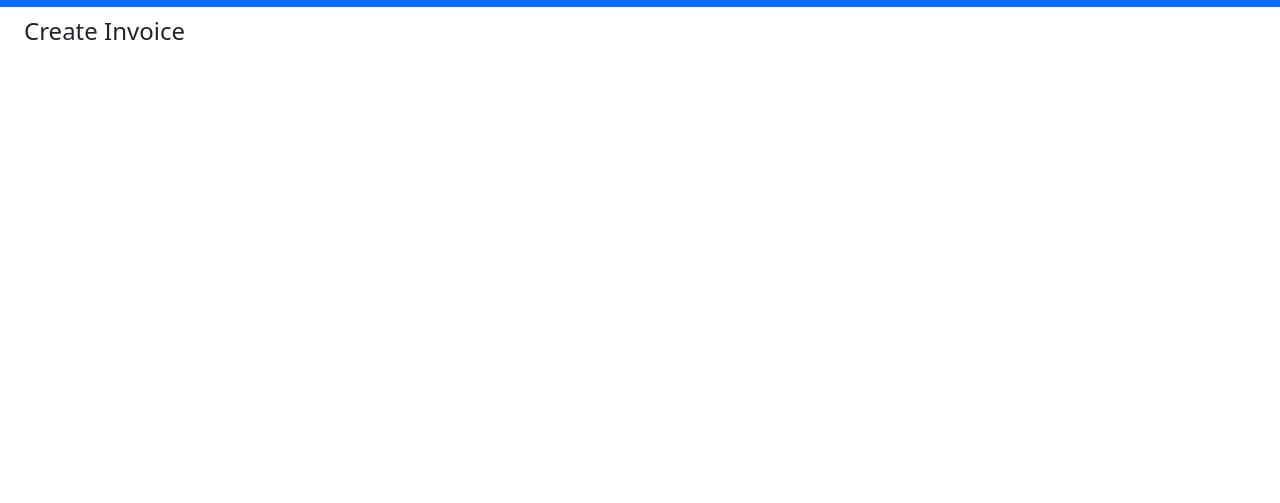
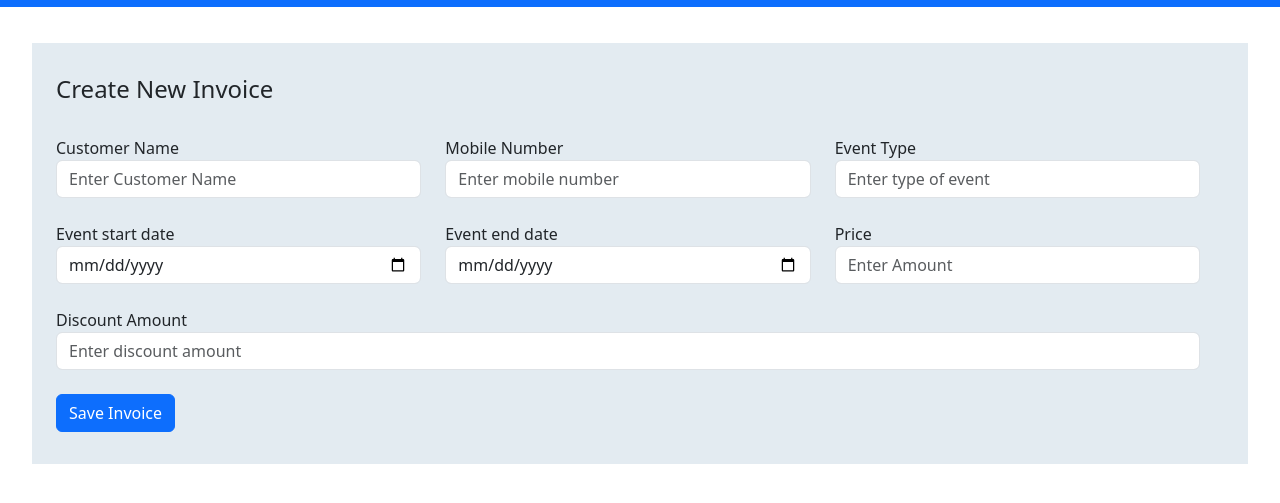
Before and after one commit to paanu213/Billing-App-Frontend, a website: page index.html in a window 1280 px wide. Shown: the part 53-556 px from the top of the page. Drawn offline with nearby package versions, Linux system fonts and the light colour scheme; no server answers.

Commit message:
version 3

```diff
--- a/index.html
+++ b/index.html
@@ -8,7 +8,7 @@
 </head>
 <body>
     <!-- nav bar -->
-     <nav class="navbar navbar-expand-lg bg-primary"  data-bs-theme="dark" style="padding: 10px 24px;">
+     <nav class="navbar fixed-top navbar-expand-lg bg-primary"  data-bs-theme="dark" style="padding: 10px 24px;">
         <div class="container-fluid">
             <a class="navbar-brand" href="#">Navbar</a>
         </div>
@@ -28,8 +28,56 @@
     </nav>
      <!-- nav bar end -->
 
+<!-- invoice creation form -->
+<form style="background-color: rgb(227, 235, 241); margin: 96px 32px; padding: 32px 24px;" onsubmit="createInvoice()">
+    <div class="row">
+        <div>
+            <h4>Create New Invoice</h4>
+    </div>
+    <div style=" margin-top: 24px; " class="row">
+        <div class="form-group col-md-4">
+        <label for="billingName">Customer Name</label>
+        <input type="text" class="form-control" id="customerName" placeholder="Enter Customer Name">
+    </div>
+    <div class="form-group col-md-4">
+        <label for="mobileNumber">Mobile Number</label>
+        <input type="number" class="form-control" id="mobileNumber" placeholder="Enter mobile number">
+    </div>
+    <div class="form-group col-md-4">
+        <label for="eventType">Event Type</label>
+        <input type="text" class="form-control" id="eventType" placeholder="Enter type of event">
+    </div>
+    </div>
 
-    <h4 style="padding: 10px 24px;" > Create Invoice</h4>
+    <div style=" margin-top: 24px; " class="row">
+        <div class="form-group col-md-4">
+        <label for="billingName">Event start date</label>
+        <input type="date" class="form-control" id="eventStartDate" placeholder="Select event start date">
+    </div>
+    <div class="form-group col-md-4">
+        <label for="mobileNumber">Event end date</label>
+        <input type="date" class="form-control" id="eventEndDate" placeholder="Select event end date">
+    </div>
+    <div class="form-group col-md-4">
+        <label for="eventAmount">Price</label>
+        <input type="number" class="form-control" id="eventAmount" placeholder="Enter Amount">
+    </div>
+    </div>
+
+    <div style=" margin-top: 24px; " class="row">
+        <div class="form-group col-md-12">
+            <label for="eventDiscount">Discount Amount</label>
+            <input type="number" class="form-control" id="eventDiscount" placeholder="Enter discount amount">
+        </div>
+
+    </div>
+
+    <div style=" margin-top: 24px; ">
+        <button type="submit" class="btn btn-primary">Save Invoice</button>
+    </div>
+    </div>
+
+</form>
 
 
 
--- a/script.js
+++ b/script.js
@@ -81,3 +81,22 @@ const deleteService = async (id)=>{
     }
 
 }
+
+
+//Invoice creation
+const createInvoice = async ()=>{
+    const event = {};
+    event.customerName = document.getElementById('customerName').value
+    event.mobileNumber = Number(document.getElementById('mobileNumber').value)
+    event.eventType = document.getElementById('eventType').value
+    event.eventStartDate = document.getElementById('eventStartDate').value
+    event.eventEndDate = document.getElementById('eventEndDate').value
+    event.eventAmount = document.getElementById('eventAmount').value
+    event.eventDiscount = document.getElementById('eventDiscount').value
+    try{
+
+    }
+    catch(error){
+
+    }
+}
```
Also changed, not shown: services.html (+2 -2 lines).
